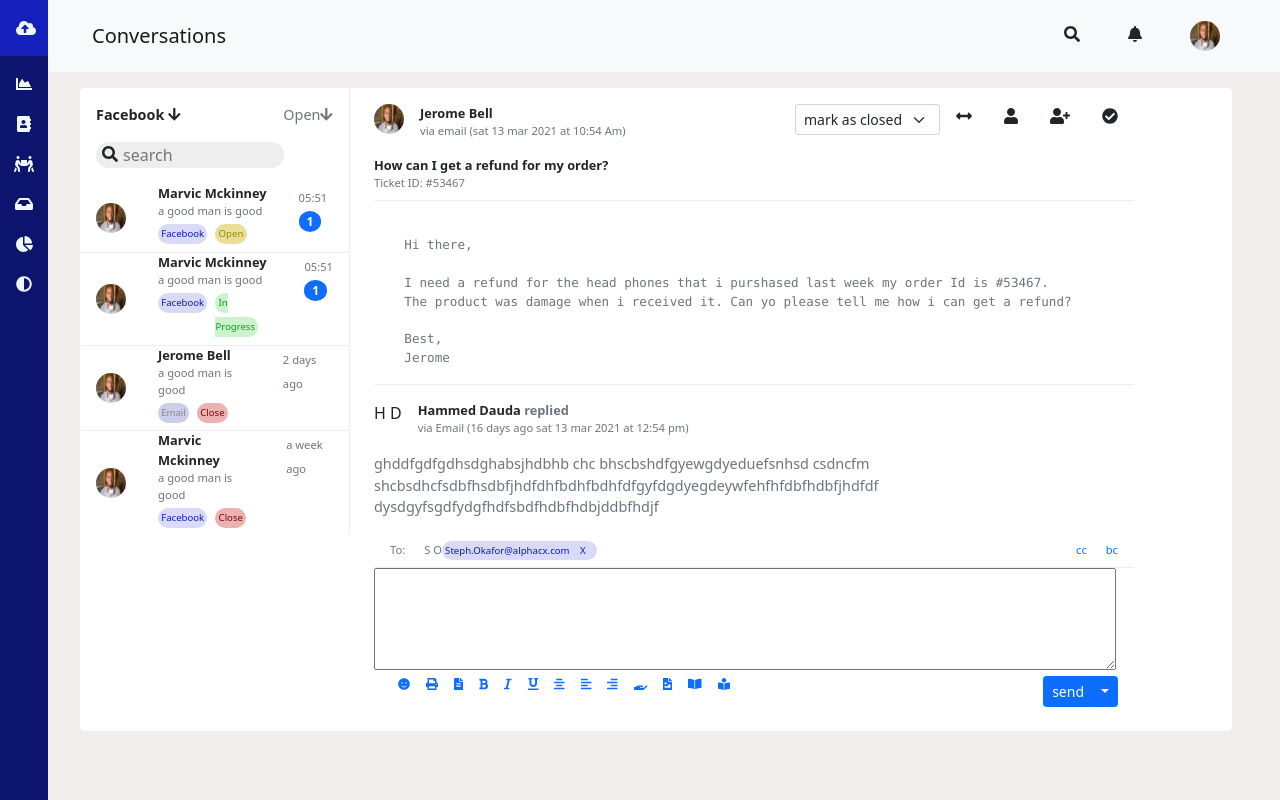
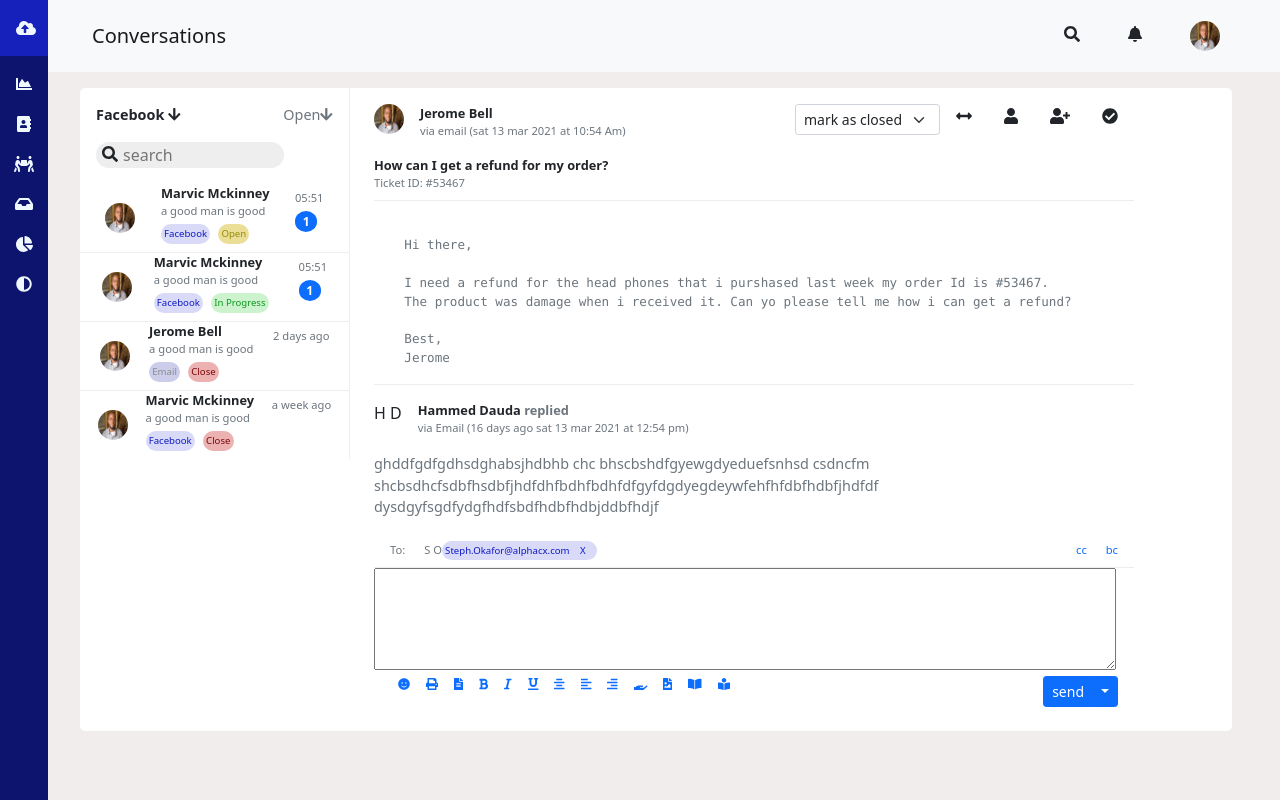
Before and after one commit to chubukas/dashboardMessages, a React (Create React App) app: page / in a window 1280 px wide. Built offline with nearby package versions, Linux system fonts and the light colour scheme.

Commit message:
fix(Notification component): upadate the notification component
change the display to flex

```diff
--- a/src/components/insideLeft/Notifications.jsx
+++ b/src/components/insideLeft/Notifications.jsx
@@ -49,11 +49,11 @@ export const Notifications = () => {
         key={i}
         className={`${arr.length === i + 1 ? "" : notificationBorder}`}
       >
-        <div className="d-flex">
-          <div className="mx-3 my-auto">
+        <div className="d-flex justify-content-evenly">
+          <div className="my-auto">
             <img className={avatar} src={pics} alt="avatar" />
           </div>
-          <div className="mx-3 mb-2">
+          <div className=" mb-2">
             <div>
               <p className={nameText}>{name}</p>
 
@@ -71,7 +71,7 @@ export const Notifications = () => {
               </div>
             </div>
           </div>
-          <div className="mx-3">
+          <div className="">
             <div>
               <small className={`text-muted ${messageText}`}>{time}</small>
             </div>
```
